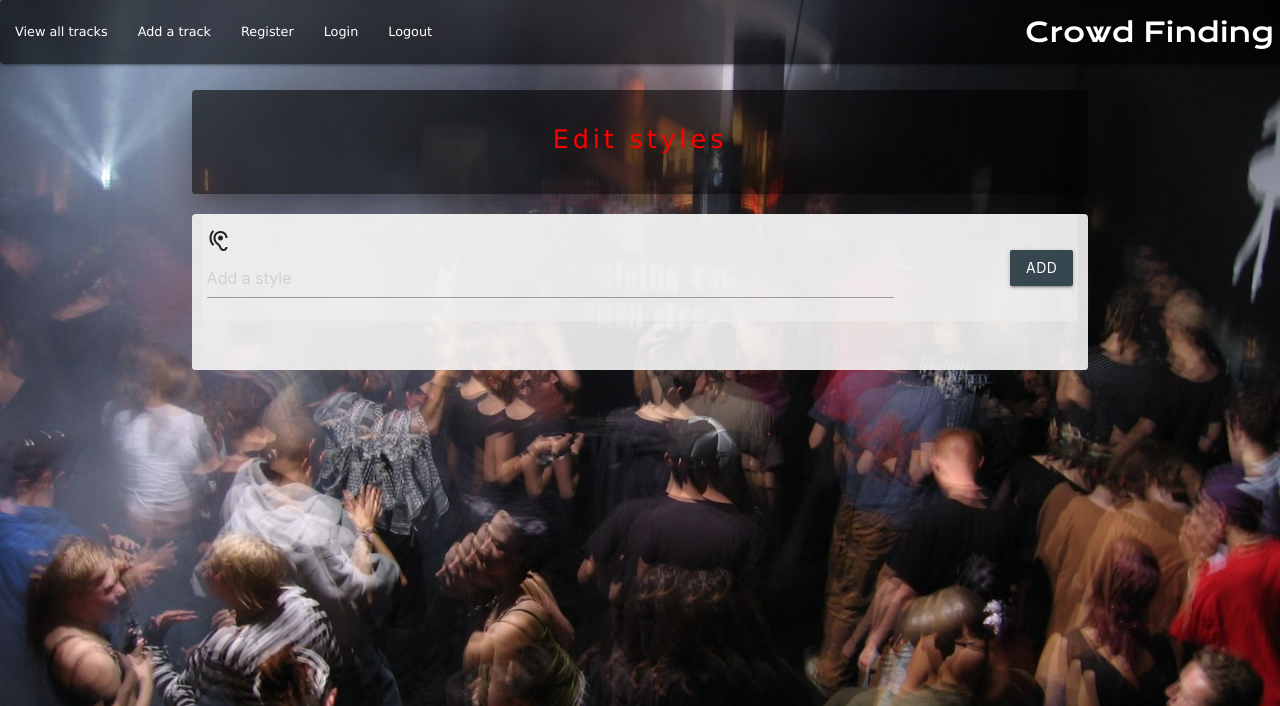
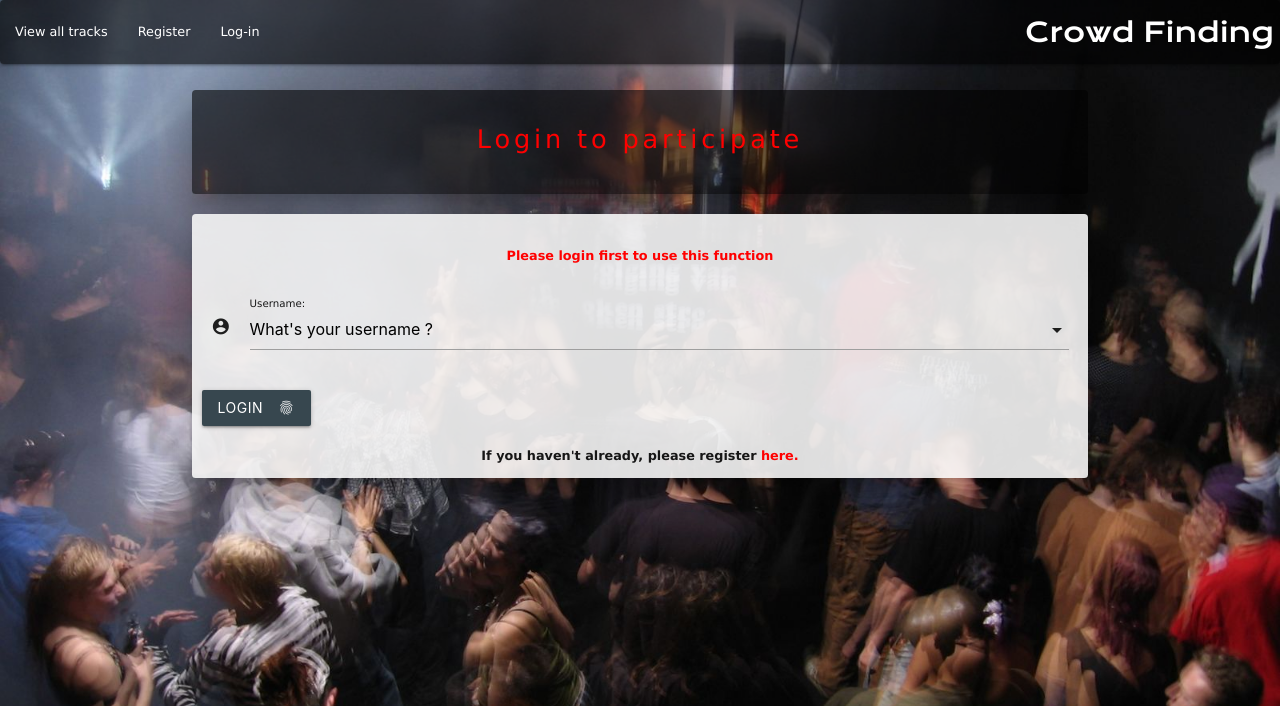
Before and after one commit to Evert-R/milestone-three, a Flask app: page /edit_styles in a window 1280 px wide. Shown: the top 706 px of the page. Run offline with Flask 2, Linux system fonts and the light colour scheme; data that the repository does not hold is empty; some libraries are stand-ins or nearby versions.

Commit message:
implemented user authentication to restrict functions to user roles

```diff
--- a/app.py
+++ b/app.py
@@ -2,26 +2,27 @@ import os
 from os import path
 from datetime import datetime
 from flask import Flask, render_template, redirect, request, url_for, session
-
-""" special mongo library for flask """
 from flask_pymongo import PyMongo
 from bson.objectid import ObjectId
 
-""" To protect our credentials: Load MONGO_URI and secret_key as environment variables if we run local """
+# when running local load sensitive environment variables to protect our credentials
 if path.exists("env.py"):
     import env
 
+# create instance of flask, assigned to app
 app = Flask(__name__)
+
+# set mongoDB database
 app.config["MONGO_DBNAME"] = 'track_competition'
 app.config["MONGO_URI"] = os.getenv('MONGO_URI', 'mongodb://localhost')
 
-""" Get secret key to enable sessions """
+# get secret key to enable sessions
 app.secret_key = os.getenv('secret_key')
 
-# Create pymongo instance of app (constructor method)
+# create pymongo instance of app (constructor method)
 mongo = PyMongo(app)
 
-
+# main page with contest info
 @app.route('/')
 def main():
     current_contest = mongo.db.users.find_one(
@@ -32,33 +33,37 @@ def main():
                            tracks=mongo.db.tracks.find().sort("total_votes", -1),
                            )
 
-
+# login page
 @app.route('/login')
 def login():
     return render_template('login.html',
                            users=mongo.db.users.find().sort('user_name'))
 
-
+# process login form and set session vars
 @app.route('/activate_user', methods=['POST'])
 def activate_user():
     user = request.form.get('user').split(',')
     session['user_id'] = user[0]
     session['user_name'] = user[1]
+    login_user = mongo.db.users.find_one(
+        {"_id": ObjectId(session['user_id'])})
+    session['user_role'] = login_user['user_role']
     return redirect(url_for('get_tracks'))
 
-
+# logout and unset session vars
 @app.route('/logout')
 def logout():
     session.pop('user_id', None)
     session.pop('user_name', None)
+    session.pop('user_role', None)
     return redirect(url_for('get_tracks'))
 
-
+# start contest form
 @app.route('/start_contest')
 def start_contest():
     return render_template('startcontest.html')
 
-
+# process contest form
 @app.route('/insert_contest', methods=['POST'])
 def insert_contest():
     users = mongo.db.users
@@ -69,7 +74,7 @@ def insert_contest():
                      }})
     return redirect(url_for('get_tracks'))
 
-
+# track listing page
 @app.route('/get_tracks')
 def get_tracks():
     if mongo.db.tracks.count_documents({}) == 0:
@@ -82,7 +87,7 @@ def get_tracks():
                                styles=mongo.db.styles.find().sort('style'),
                                methods=mongo.db.methods.find().sort('method'))
 
-
+# process the sort and filter form for track listing page
 @app.route('/get_tracks_filtered', methods=['POST'])
 def get_tracks_filtered():
     if request.form.get('style'):
@@ -96,15 +101,24 @@ def get_tracks_filtered():
                            styles=mongo.db.styles.find().sort('style'),
                            methods=mongo.db.methods.find().sort('method'))
 
-
+# add track form
 @app.route('/add_track')
 def add_track():
-    return render_template('addtrack.html',
-                           users=mongo.db.users.find(),
-                           styles=mongo.db.styles.find().sort('style'),
-                           methods=mongo.db.methods.find().sort('method'))
+    """ check if a user is logged in and wether they are allowed to use this funtion """
+    if 'user_name' in session:
+        if session['user_role'] == 'contributor':
+            return render_template('addtrack.html',
+                                   styles=mongo.db.styles.find().sort('style'),
+                                   methods=mongo.db.methods.find().sort('method'))
+        else:
+            return render_template('permission.html',
+                                   message='As a voter you are not allowed to participate in the contest.')
+    else:
+        return render_template('login.html',
+                               message='Please login first to add a new track',
+                               users=mongo.db.users.find().sort('user_name'))
 
-
+# process add track form
 @app.route('/insert_track', methods=['POST'])
 def insert_track():
     tracks = mongo.db.tracks
@@ -123,17 +137,30 @@ def insert_track():
     tracks.insert_one(track)
     return redirect(url_for('get_tracks'))
 
-
+# view and edit a specific track
 @app.route('/view_track/<track_id>')
 def view_track(track_id):
-    return render_template('viewtrack.html',
-                           track=mongo.db.tracks.find_one(
-                               {"_id": ObjectId(track_id)}),
-                           users=mongo.db.users.find().sort('user_name'),
-                           styles=mongo.db.styles.find().sort('style'),
-                           methods=mongo.db.methods.find().sort('method'))
+    current_track = mongo.db.tracks.find_one(
+        {"_id": ObjectId(track_id)})
+    """ check if a user is logged in and wether they are allowed to use this funtion """
+    if 'user_name' in session:
+        if current_track['user_id'] == session['user_id']:
+            return render_template('viewtrack.html',
+                                   track=mongo.db.tracks.find_one(
+                                       {"_id": ObjectId(track_id)}),
+                                   users=mongo.db.users.find().sort('user_name'),
+                                   styles=mongo.db.styles.find().sort('style'),
+                                   methods=mongo.db.methods.find().sort('method'))
+        else:
+            return render_template('permission.html',
+                                   message='You are not allowd to edit this track')
+    else:
+        return render_template('login.html',
+                               message='Please login first to add a new track',
+                               users=mongo.db.users.find().sort('user_name'))
 
 
+# process edit track form
 @app.route('/update_track/<track_id>', methods=['POST'])
 def update_track(track_id):
     tracks = mongo.db.tracks
@@ -155,12 +182,12 @@ def update_track(track_id):
                     }})
     return redirect(url_for('get_tracks'))
 
-
+# register user form
 @app.route('/add_user')
 def add_user():
     return render_template('adduser.html')
 
-
+# process register user form
 @app.route('/insert_user', methods=['POST'])
 def insert_user():
     users = mongo.db.users
@@ -172,14 +199,14 @@ def insert_user():
     users.insert_one(user)
     return redirect(url_for('login'))
 
-
+# view and edit specific user
 @app.route('/view_user/<user_id>')
 def view_user(user_id):
     return render_template('viewuser.html',
                            user=mongo.db.users.find_one(
                                {"_id": ObjectId(user_id)}))
 
-
+# process edit user form
 @app.route('/update_user/<user_id>', methods=['POST'])
 def update_user(user_id):
     users = mongo.db.users
@@ -199,14 +226,31 @@ def update_user(user_id):
                    }})
     return redirect(url_for('get_tracks'))
 
-
+# vote for a track form
 @app.route('/vote_track/<track_id>')
 def vote_track(track_id):
-    voted_track = mongo.db.tracks.find_one({"_id": ObjectId(track_id)})
-    return render_template('votetrack.html',
-                           track=voted_track)
+    """ check if a user is logged in and wether they are allowed to use this funtion """
+    if 'user_name' in session:
+        if session['user_role'] == 'voter':
+            voted_track = mongo.db.tracks.find_one({"_id": ObjectId(track_id)})
+            track_votes = voted_track['votes']
+            """ check if this user already voted for this track """
+            for vote in track_votes:
+                if vote['user_id'] == session['user_id']:
+                    return render_template('permission.html',
+                                           message='You have already voted for this track.')
+                return render_template('votetrack.html',
+                                       track=voted_track)
+        else:
+            return render_template('permission.html',
+                                   message='As a contributor you are not allowed to vote in the contest.')
+    else:
+        return render_template('login.html',
+                               message='Please login first to vote for a track',
+                               users=mongo.db.users.find().sort('user_name'))
 
 
+# process vote form
 @app.route('/insert_vote/<track_id>', methods=['POST'])
 def insert_vote(track_id):
     tracks = mongo.db.tracks
@@ -220,16 +264,26 @@ def insert_vote(track_id):
     """ add the vote to the total for this track """
     tracks.update_one({'_id': ObjectId(track_id)},
                       {'$inc': {'total_votes': int(request.form.get('vote'))}})
-
     return redirect(url_for('get_tracks'))
 
-
+# edit available creation methods form
 @app.route('/edit_methods')
 def edit_methods():
-    return render_template('editmethods.html',
-                           methods=mongo.db.methods.find().sort('method'))
+    """ check if the administrator is logged in """
+    if 'user_name' in session:
+        if session['user_role'] == 'administrator':
+            return render_template('editmethods.html',
+                                   methods=mongo.db.methods.find().sort('method'))
+        else:
+            return render_template('permission.html',
+                                   message='You are not allowed to use this function')
+    else:
+        return render_template('login.html',
+                               message='Please login first to use this function',
+                               users=mongo.db.users.find().sort('user_name'))
 
 
+# process add method form
 @app.route('/insert_method', methods=['POST'])
 def insert_method():
     method = request.form.to_dict()
@@ -237,20 +291,42 @@ def insert_method():
     methods.insert_one(method)
     return redirect(url_for('edit_methods'))
 
-
+# delete a method
 @app.route('/delete_method/<method_id>')
 def delete_method(method_id):
-    methods = mongo.db.methods
-    methods.delete_one({'_id': ObjectId(method_id)})
-    return redirect(url_for('edit_methods'))
+    """ check if the administrator is logged in """
+    if 'user_name' in session:
+        if session['user_role'] == 'administrator':
+            methods = mongo.db.methods
+            methods.delete_one({'_id': ObjectId(method_id)})
+            return redirect(url_for('edit_methods'))
+        else:
+            return render_template('permission.html',
+                                   message='You are not allowed to use this function')
+    else:
+        return render_template('login.html',
+                               message='Please login first to use this function',
+                               users=mongo.db.users.find().sort('user_name'))
 
 
+# edit available styles form
 @app.route('/edit_styles')
 def edit_styles():
-    return render_template('editstyles.html',
-                           styles=mongo.db.styles.find().sort('style'))
+    """ check if the administrator is logged in """
+    if 'user_name' in session:
+        if session['user_role'] == 'administrator':
+            return render_template('editstyles.html',
+                                   styles=mongo.db.styles.find().sort('style'))
+        else:
+            return render_template('permission.html',
+                                   message='You are not allowed to use this function')
+    else:
+        return render_template('login.html',
+                               message='Please login first to use this function',
+                               users=mongo.db.users.find().sort('user_name'))
 
 
+# process add style form
 @app.route('/insert_style', methods=['POST'])
 def insert_style():
     style = request.form.to_dict()
@@ -258,14 +334,25 @@ def insert_style():
     styles.insert_one(style)
     return redirect(url_for('edit_styles'))
 
-
+# delete a style
 @app.route('/delete_style/<style_id>')
 def delete_style(style_id):
-    styles = mongo.db.styles
-    styles.delete_one({'_id': ObjectId(style_id)})
-    return redirect(url_for('edit_styles'))
+    """ check if the administrator is logged in """
+    if 'user_name' in session:
+        if session['user_role'] == 'administrator':
+            styles = mongo.db.styles
+            styles.delete_one({'_id': ObjectId(style_id)})
+            return redirect(url_for('edit_styles'))
+        else:
+            return render_template('permission.html',
+                                   message='You are not allowed to use this function')
+    else:
+        return render_template('login.html',
+                               message='Please login first to use this function',
+                               users=mongo.db.users.find().sort('user_name'))
 
 
+# delete all tracks
 @app.route('/reset_contest')
 def reset_contest():
     tracks = mongo.db.tracks
--- a/static/css/style.css
+++ b/static/css/style.css
@@ -72,8 +72,9 @@ select {
     color: white;
 }
 
-.er-active a {
+.er-message {
     color: rgba(255, 0, 0);
+    font-weight: 900;
 }
 
 .er-light {
--- a/templates/base.html
+++ b/templates/base.html
@@ -16,21 +16,33 @@
     <!-- Navigation-bar -->
     <header>
         <div class="navbar-fixed">
-
             <nav class="er-dark">
                 <div class="nav-wrapper">
                     <a href="{{url_for('main')}}" class="brand-logo right er-logo">Crowd Finding</a>
                     <a href="#" data-target="mobile-menu" class="sidenav-trigger"><i class="material-icons">menu</i></a>
                     <ul id="nav-mobile" class="left hide-on-med-and-down">
                         <li><a href="{{url_for('get_tracks')}}">View all tracks</a></li>
+
+                        {# only show add_track item to contributors #}
+                        {% if session['user_role'] == 'contributor' %}
                         <li><a href="{{url_for('add_track')}}">Add a track</a></li>
+                        {% endif %}
+
                         <li><a href="{{url_for('add_user')}}">Register</a></li>
-                        <li><a href="{{url_for('login')}}">Login</a></li>
-                        <li><a href="{{url_for('logout')}}">Logout</a></li>
+
+                        {# check if a user is logged in #}
+                        {% if not session['user_name'] %}
+                        <li><a href="{{url_for('login')}}">Log-in</a></li>
+                        {% endif %}
+
+                        {# Check if a user is logged in #}
                         {% if session['user_name'] %}
+                        <li><a href="{{url_for('logout')}}" onclick="M.toast({html: 'Logging you out'})">Log-out</a>
+                        </li>
                         <li><a href="{{url_for('view_user', user_id=session['user_id'])}}"
                                 name="View user details">Logged in as {{ session['user_name'] }} </a></li>
                         {% endif %}
+
                         {# administrator only section #}
                         {% if session['user_name'] == 'administrator' %}
                         <!-- Dropdown Trigger -->
@@ -49,16 +61,29 @@
             </nav>
         </div>
         <ul class="sidenav er-darker" id="mobile-menu">
+
+            {# check if a user is logged in #}
             {% if session['user_name'] %}
             <li><a href="{{url_for('view_user', user_id=session['user_id'])}}" name="View user details">Logged in as
                     {{ session['user_name'] }} </a></li>
+            <li><a href="{{url_for('logout')}}">Log-out</a></li>
             <li class="divider"></li>
             {% endif %}
+
             <li><a href="{{url_for('get_tracks')}}">View all tracks</a></li>
+
+            {# only show add_track item to contributors #}
+            {% if session['user_role'] == 'contributor' %}
             <li><a href="{{url_for('add_track')}}">Add a track</a></li>
+            {% endif %}
+
             <li><a href="{{url_for('add_user')}}">Register</a></li>
-            <li><a href="{{url_for('login')}}">Login</a></li>
-            <li><a href="{{url_for('logout')}}">Logout</a></li>
+
+            {# check if a user is logged in #}
+            {% if not session['user_name'] %}
+            <li><a href="{{url_for('login')}}">Log-in</a></li>
+            {% endif %}
+
             {# administrator only section #}
             {% if session['user_name'] == 'administrator' %}
             <li class="divider"></li>
@@ -69,7 +94,7 @@
             {% endif %}
         </ul>
     </header>
-
+    <script></script>
     <div class="container">
 
         <article class="er-main-content">
--- a/templates/login.html
+++ b/templates/login.html
@@ -10,6 +10,10 @@
 <div class="row">
     <div class="col s12 er-light z-depth-5">
         <br>
+        {% if message %}
+        <p class="center-align er-message">{{ message }}</p>
+        <br>
+        {% endif %}
         <form action="{{ url_for('activate_user') }}" method="POST" class="col s12">
             <div class="row">
                 <div class="input-field col s12">
@@ -30,7 +34,8 @@
                 </button>
             </div>
         </form>
-        <p class="center-align"><a href="{{url_for('add_user')}}">If you haven't already, please register here.</a></p>
+        <p class="center-align"><a href="{{url_for('add_user')}}">If
+                you haven't already, please register <span class="er-message">here.</span></a></p>
     </div>
 </div>
 
--- a/templates/tracks.html
+++ b/templates/tracks.html
@@ -123,8 +123,11 @@
             <li>
                 <div class="collapsible-header">
                     <i class="material-icons">keyboard_arrow_down</i>Votes
+                    {# only show vote button to contributors #}
+                    {% if session['user_role'] == 'voter' %}
                     <a href="{{url_for('vote_track', track_id=track._id)}}"
                         class="waves-effect waves-light btn btn_flat blue-grey darken-3 er-right">Vote</a>
+                    {% endif %}
                 </div>
                 <div class="collapsible-body">
                     <div class="row">
--- a/templates/viewtrack.html
+++ b/templates/viewtrack.html
@@ -104,7 +104,7 @@
             </div>
 
             <div class="row">
-                <button class="btn waves-effect waves-light grey" type="submit">Add your track
+                <button class="btn waves-effect waves-light grey" type="submit">Update your track
                     <i class="material-icons right">playlist_add</i>
                 </button>
             </div>
```
Also changed, not shown: templates/permission.html (added, +16 -0 lines).
